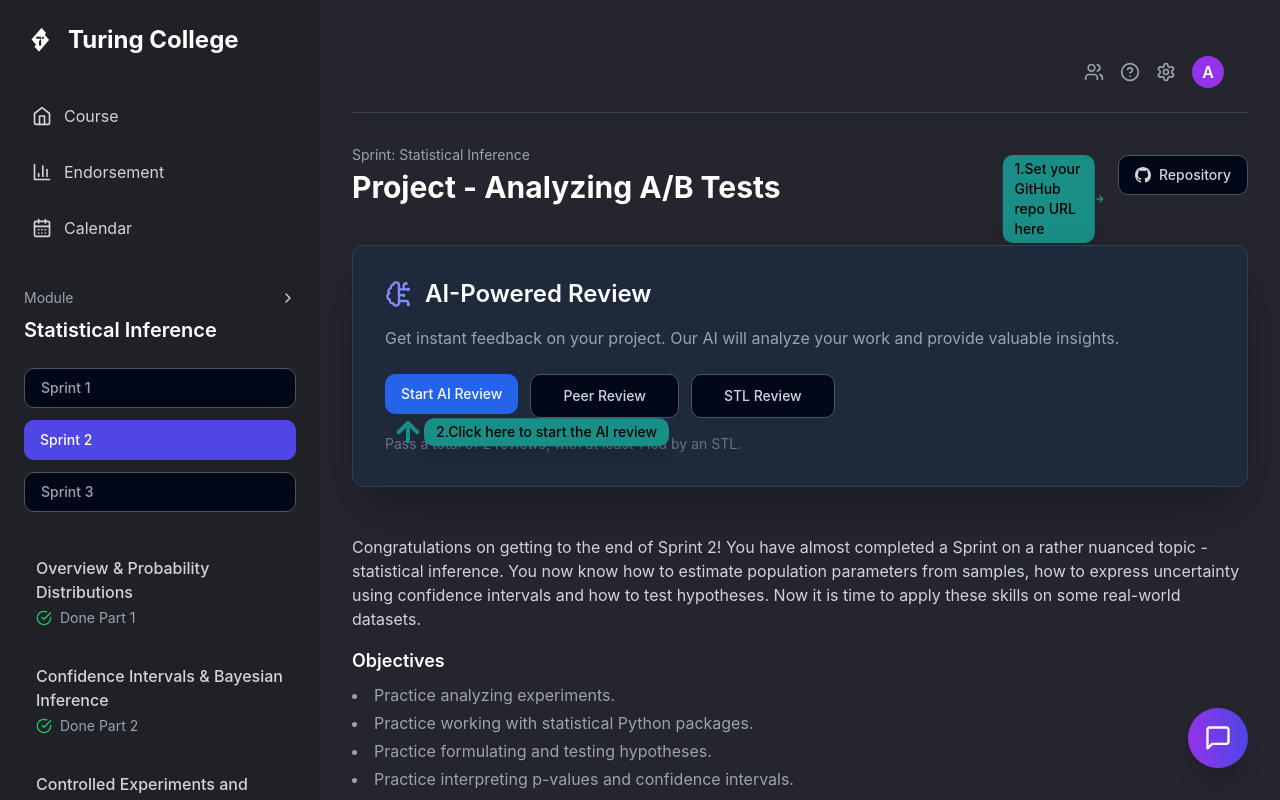
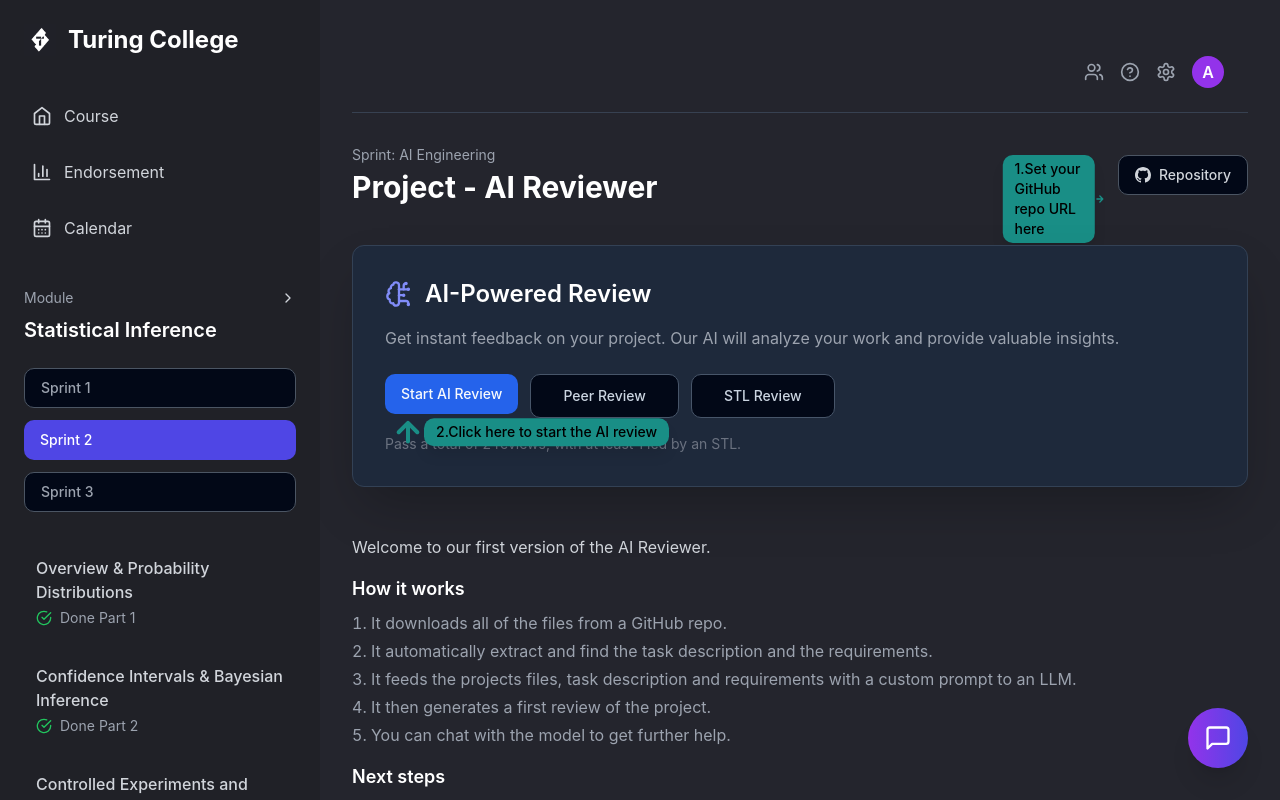
Before and after one commit to Watussi2014/turing-ai-reviewer, a React (Vite) app in the folder frontend/: page / in a window 1280 px wide. Shown: the top 800 px of the page. Built offline with nearby package versions, Linux system fonts and the light colour scheme.

Commit message:
improved ui

```diff
--- a/frontend/src/components/layout/MainContent.jsx
+++ b/frontend/src/components/layout/MainContent.jsx
@@ -54,6 +54,7 @@
 
   const saveToLocalStorage = () => {
     localStorage.setItem('repoUrl', repoUrl);
+    setShowInput(false);
     toast({
       title: "Repository URL Saved",
       description: "Your GitHub repository URL has been saved successfully.",
@@ -73,8 +74,8 @@
       <div className="mt-8">
         <div className="flex items-center justify-between relative">
           <div>
-            <p className="text-sm text-gray-400">Sprint: Statistical Inference</p>
-            <h1 className="text-3xl font-bold text-white mt-1">Project - Analyzing A/B Tests</h1>
+            <p className="text-sm text-gray-400">Sprint: AI Engineering</p>
+            <h1 className="text-3xl font-bold text-white mt-1">Project - AI Reviewer</h1>
           </div>
           <div className="flex flex-col items-end relative">
             <Button
@@ -83,7 +84,7 @@
               onClick={handleRepoClick}
             >
               <svg xmlns="http://www.w3.org/2000/svg" width="16" height="16" fill="currentColor" className="bi bi-github mr-2" viewBox="0 0 16 16">
-                <path d="M8 0C3.58 0 0 3.58 0 8c0 3.54 2.29 6.53 5.47 7.59.4.07.55-.17.55-.38 0-.19-.01-.82-.01-1.49-2.01.37-2.53-.49-2.69-.94-.09-.23-.48-.94-.82-1.13-.28-.15-.68-.52-.01-.53.63-.01 1.08.58 1.23.82.72 1.21 1.87.87 2.33.66.07-.52.28-.87.51-1.07-1.78-.2-3.64-.89-3.64-3.95 0-.87.31-1.59.82-2.15-.08-.2-.36-1.02.08-2.12 0 0 .67-.21 2.2.82.64-.18 1.32-.27 2-.27.68 0 1.36.09 2 .27 1.53-1.04 2.2-.82 2.2-.82.44 1.1.16 1.92.08 2.12.51.56.82 1.27.82 2.15 0 3.07-1.87 3.75-3.65 3.95.29.25.54.73.54 1.48 0 1.07-.01 1.93-.01 2.2 0 .21.15.46.55.38A8.012 8.012 0 0 0 16 8c0-4.42-3.58-8-8-8z"/>
+                <path d="M8 0C3.58 0 0 3.58 0 8c0 3.54 2.29 6.53 5.47 7.59.4.07.55-.17.55-.38 0-.19-.01-.82-.01-1.49-2.01.37-2.53-.49-2.69-.94-.09-.23-.48-.94-.82-1.13-.28-.15-.68-.52-.01-.53.63-.01 1.08.58 1.23.82.72 1.21 1.87.87 2.33.66.07-.52.28-.87.51-1.07-1.78-.2-3.64-.89-3.64-3.95 0-.87.31-1.59.82-2.15-.08-.2-.36-1.02.08-2.12 0 0 .67-.21 2.2.82.64-.18 1.32-.27 2-.27.68 0 1.36.09 2 .27 1.53-1.04 2.2-.82 2.2-.82.44 1.1.16 1.92.08 2.12.51.56.82 1.27.82 2.15 0 3.07-1.87 3.75-3.65 3.95.29.25.54.73.54 1.48 0 1.07-.01 1.93-.01 2.2 0 .21.15.46.55.38A8.012 8.012 0 0 0 16 8c0-4.42-3.58-8-8-8z" />
               </svg>
               Repository
             </Button>
@@ -117,7 +118,7 @@
         <div className="mt-10 relative">
           <AiReviewCard onStartReview={handleStartAiReview} />
           {/* AI Review button tutorial arrow */}
-                  { (
+          {(
             <TutorialArrow
               direction="up"
               text="2.Click here to start the AI review"
@@ -128,13 +129,20 @@
         </div>
 
         <div className="mt-12 text-gray-300">
-            <p className="mb-4">Congratulations on getting to the end of Sprint 2! You have almost completed a Sprint on a rather nuanced topic - statistical inference. You now know how to estimate population parameters from samples, how to express uncertainty using confidence intervals and how to test hypotheses. Now it is time to apply these skills on some real-world datasets.</p>
-            <h3 className="text-lg font-semibold text-white mb-2">Objectives</h3>
+          <p className="mb-4">Welcome to our first version of the AI Reviewer.</p>
+          <h3 className="text-lg font-semibold text-white mb-2">How it works</h3>
+          <ol className="list-decimal list-inside space-y-1 text-gray-400">
+            <li>It downloads all of the files from a GitHub repo.</li>
+            <li>It automatically extract and find the task description and the requirements.</li>
+            <li>It feeds the projects files, task description and requirements with a custom prompt to an LLM.</li>
+            <li>It then generates a first review of the project.</li>
+            <li>You can chat with the model to get further help.</li>
+          </ol>
+          <h3 className="text-lg font-semibold text-white mb-2 mt-4">Next steps</h3>
           <ul className="list-disc list-inside space-y-1 text-gray-400">
-              <li>Practice analyzing experiments.</li>
-              <li>Practice working with statistical Python packages.</li>
-              <li>Practice formulating and testing hypotheses.</li>
-              <li>Practice interpreting p-values and confidence intervals.</li>
+            <li>Use a more advanced model for the reviews.</li>
+            <li>Have a database of other learners' projects for the same sprint to help it review.</li>
+            <li>Have a database of the previous sprints' projects to check how the learner improves.</li>
           </ul>
         </div>
 
@@ -142,8 +150,7 @@
         <div className="mt-6">
           <button
             onClick={resetTutorial}
-            className="text-xs text-gray-500 hover:text-gray-300 transition-colors"
-          >
+            className="text-xs text-gray-500 hover:text-gray-300 transition-colors">
             Show tutorial arrows again
           </button>
         </div>
--- a/frontend/src/pages/AiReviewPage.jsx
+++ b/frontend/src/pages/AiReviewPage.jsx
@@ -148,7 +148,7 @@
         {!isAnalyzed ? (
           // PRE-ANALYSIS LAYOUT
           <div className="max-w-4xl mx-auto px-6 py-24">
-            <h1 className="text-4xl font-bold mb-8 text-white">GitHub Repository URL</h1>
+            <h1 className="text-4xl font-bold mb-8 text-white">Starting the review...</h1>
             <div className="bg-[#1a1b1e] p-6 rounded-xl border border-[#2b2c2f] shadow-md">
               <Label htmlFor="repoUrl" className="block text-gray-300 mb-2">
                 GitHub Repository URL
```
Lines whose indentation alone changed are shown as unchanged.
